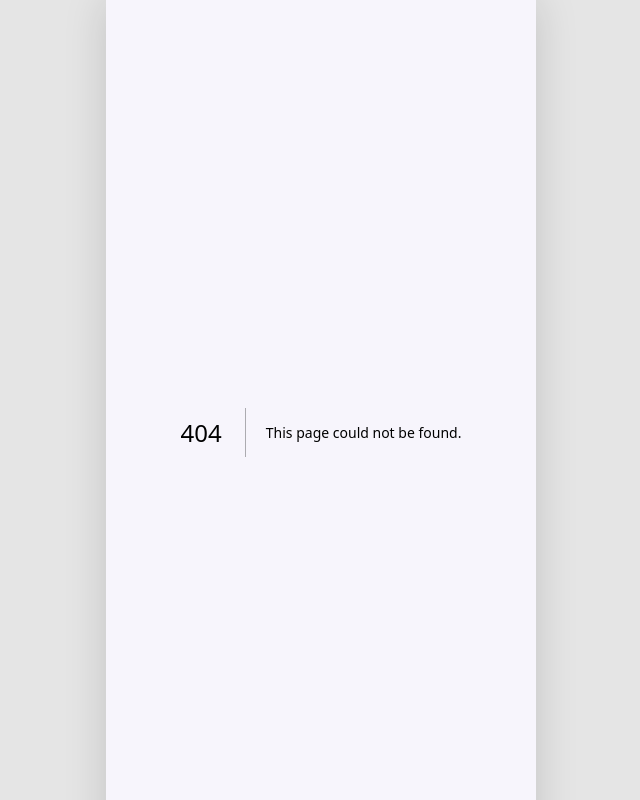
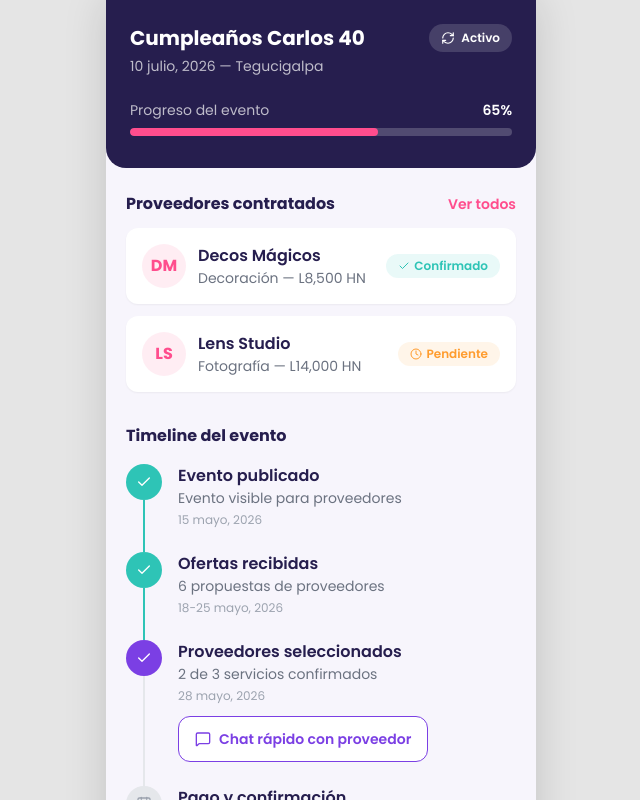
Before and after one commit to AlejandroGBC/Festiva, a Next.js app: page /eventos/1 in a window 1280 px wide. Before the commit this address had no page. Shown: the top 800 px of the page, without its empty margins (319-959 px from the left). Built offline with nearby package versions, Linux system fonts and the light colour scheme.

Commit message:
feat: pantalla de seguimiento de evento con timeline y proveedores contratados

```diff
--- /dev/null
+++ b/src/app/(cliente)/eventos/[id]/page.tsx
@@ -0,0 +1,62 @@
+import { DetalleEventoHeader } from "@/modules/cliente/eventos/components/DetalleEventoHeader";
+import { ProveedorContratadoCard } from "@/modules/cliente/eventos/components/ProveedorContratadoCard";
+import { TimelineItem } from "@/modules/cliente/eventos/components/TimelineItem";
+import { ChatRapidoCard } from "@/modules/cliente/eventos/components/ChatRapidoCard";
+import type { TimelinePaso, ProveedorContratado } from "@/modules/cliente/eventos/types/eventos.types";
+
+// TODO: reemplazar por fetch real a eventos.service.ts cuando conectemos Supabase
+const proveedoresMock: ProveedorContratado[] = [
+  { id: "1", nombreComercial: "Decos Mágicos", iniciales: "DM", servicio: "Decoración", monto: 8500, estado: "confirmado" },
+  { id: "2", nombreComercial: "Lens Studio", iniciales: "LS", servicio: "Fotografía", monto: 14000, estado: "pendiente" },
+];
+
+const pasosMock: TimelinePaso[] = [
+  { titulo: "Evento publicado", descripcion: "Evento visible para proveedores", fecha: "15 mayo, 2026", status: "completado", icon: "check" },
+  { titulo: "Ofertas recibidas", descripcion: "6 propuestas de proveedores", fecha: "18-25 mayo, 2026", status: "completado", icon: "check" },
+  { titulo: "Proveedores seleccionados", descripcion: "2 de 3 servicios confirmados", fecha: "28 mayo, 2026", status: "actual", icon: "check" },
+  { titulo: "Pago y confirmación", descripcion: "Pendiente de completar", fecha: "Próximo paso", status: "pendiente", icon: "calendar" },
+  { titulo: "Evento realizado", descripcion: "", fecha: "10 julio, 2026", status: "pendiente", icon: "award" },
+];
+
+export default function DetalleEventoPage({ params }: { params: { id: string } }) {
+  return (
+    // -m-8 cancela el padding de 2rem heredado de .mobile-shell (globals.css)
+    // así esta página controla su propio espaciado de borde a borde
+    <div className="-m-8 min-h-screen">
+      <DetalleEventoHeader
+        titulo="Cumpleaños Carlos 40"
+        fecha="10 julio, 2026"
+        ubicacion="Tegucigalpa"
+        progreso={65}
+      />
+
+      <div className="px-5 pt-6 pb-24 flex flex-col gap-8">
+        <div>
+          <div className="flex items-center justify-between mb-3">
+            <h2 className="font-bold text-festiva-midnight-blue">Proveedores contratados</h2>
+            <button type="button" className="text-sm font-semibold text-festiva-euphoric-pink">
+              Ver todos
+            </button>
+          </div>
+
+          <div className="flex flex-col gap-3">
+            {proveedoresMock.map((proveedor) => (
+              <ProveedorContratadoCard key={proveedor.id} proveedor={proveedor} />
+            ))}
+          </div>
+        </div>
+
+        <div>
+          <h2 className="font-bold text-festiva-midnight-blue mb-4">Timeline del evento</h2>
+          <div className="flex flex-col">
+            {pasosMock.map((paso, index) => (
+              <TimelineItem key={paso.titulo} {...paso} esUltimo={index === pasosMock.length - 1}>
+                {paso.titulo === "Proveedores seleccionados" && <ChatRapidoCard />}
+              </TimelineItem>
+            ))}
+          </div>
+        </div>
+      </div>
+    </div>
+  );
+}
--- /dev/null
+++ b/src/modules/cliente/eventos/components/ChatRapidoCard.tsx
@@ -0,0 +1,13 @@
+import { MessageSquare } from "lucide-react";
+
+export const ChatRapidoCard = () => {
+  return (
+    <button
+      type="button"
+      className="mt-3 flex items-center gap-2 bg-white border border-festiva-electric-violet rounded-xl px-4 py-3 w-full"
+    >
+      <MessageSquare size={16} className="text-festiva-electric-violet shrink-0" />
+      <span className="text-sm font-semibold text-festiva-electric-violet">Chat rápido con proveedor</span>
+    </button>
+  );
+};
--- /dev/null
+++ b/src/modules/cliente/eventos/components/DetalleEventoHeader.tsx
@@ -0,0 +1,35 @@
+import { RefreshCw } from "lucide-react";
+
+interface DetalleEventoHeaderProps {
+  titulo: string;
+  fecha: string;
+  ubicacion: string;
+  progreso: number;
+}
+
+export const DetalleEventoHeader = ({ titulo, fecha, ubicacion, progreso }: DetalleEventoHeaderProps) => {
+  return (
+    <div className="w-full bg-festiva-midnight-blue text-white px-6 pt-6 pb-8 rounded-t-none rounded-b-[1.25rem]">
+      <div className="flex items-start justify-between gap-3">
+        <div>
+          <h1 className="text-xl font-bold">{titulo}</h1>
+          <p className="text-white/70 text-sm mt-1">{fecha} — {ubicacion}</p>
+        </div>
+        <span className="flex items-center gap-1.5 bg-white/15 text-white text-xs font-semibold px-3 py-1.5 rounded-full whitespace-nowrap">
+          <RefreshCw size={14} />
+          Activo
+        </span>
+      </div>
+
+      <div className="mt-6">
+        <div className="flex items-center justify-between text-sm mb-2">
+          <span className="text-white/70">Progreso del evento</span>
+          <span className="font-semibold">{progreso}%</span>
+        </div>
+        <div className="h-2 bg-white/20 rounded-full overflow-hidden">
+          <div className="h-full bg-festiva-euphoric-pink rounded-full" style={{ width: `${progreso}%` }} />
+        </div>
+      </div>
+    </div>
+  );
+};
--- /dev/null
+++ b/src/modules/cliente/eventos/components/ProveedorContratadoCard.tsx
@@ -0,0 +1,39 @@
+import { Check, Clock } from "lucide-react";
+import { ProveedorContratado } from "../types/eventos.types";
+
+const estadoStyles: Record<ProveedorContratado["estado"], string> = {
+  confirmado: "bg-festiva-mint-neon/10 text-festiva-mint-neon",
+  pendiente: "bg-festiva-confetti-orange/10 text-festiva-confetti-orange",
+};
+
+const estadoLabel: Record<ProveedorContratado["estado"], string> = {
+  confirmado: "Confirmado",
+  pendiente: "Pendiente",
+};
+
+const estadoIcono: Record<ProveedorContratado["estado"], React.ReactNode> = {
+  confirmado: <Check size={12} />,
+  pendiente: <Clock size={12} />,
+};
+
+export const ProveedorContratadoCard = ({ proveedor }: { proveedor: ProveedorContratado }) => {
+  return (
+    <div className="flex items-center gap-3 bg-white rounded-xl p-4 shadow-sm">
+      <div className="w-11 h-11 rounded-full bg-festiva-euphoric-pink/10 text-festiva-euphoric-pink font-bold flex items-center justify-center shrink-0">
+        {proveedor.iniciales}
+      </div>
+
+      <div className="flex-1 min-w-0">
+        <p className="font-semibold text-festiva-midnight-blue truncate">{proveedor.nombreComercial}</p>
+        <p className="text-sm text-gray-500">
+          {proveedor.servicio} — L{proveedor.monto.toLocaleString("es-HN")} HN
+        </p>
+      </div>
+
+      <span className={`flex items-center gap-1 text-xs font-semibold px-3 py-1 rounded-full whitespace-nowrap ${estadoStyles[proveedor.estado]}`}>
+        {estadoIcono[proveedor.estado]}
+        {estadoLabel[proveedor.estado]}
+      </span>
+    </div>
+  );
+};
--- /dev/null
+++ b/src/modules/cliente/eventos/components/TimelineItem.tsx
@@ -0,0 +1,43 @@
+import { Check, Calendar, Award } from "lucide-react";
+import type { TimelinePaso } from "../types/eventos.types";
+
+const circuloEstilo: Record<TimelinePaso["status"], string> = {
+  completado: "bg-festiva-mint-neon text-white",
+  actual: "bg-festiva-electric-violet text-white",
+  pendiente: "bg-gray-200 text-gray-400",
+};
+
+const lineaEstilo: Record<TimelinePaso["status"], string> = {
+  completado: "bg-festiva-mint-neon",
+  actual: "bg-gray-200",
+  pendiente: "bg-gray-200",
+};
+
+const iconos = { check: Check, calendar: Calendar, award: Award };
+
+interface TimelineItemProps extends TimelinePaso {
+  esUltimo: boolean;
+  children?: React.ReactNode;
+}
+
+export const TimelineItem = ({ titulo, descripcion, fecha, status, icon, esUltimo, children }: TimelineItemProps) => {
+  const Icono = iconos[icon];
+
+  return (
+    <div className="flex gap-4">
+      <div className="flex flex-col items-center">
+        <div className={`w-9 h-9 rounded-full flex items-center justify-center shrink-0 ${circuloEstilo[status]}`}>
+          <Icono size={16} />
+        </div>
+        {!esUltimo && <div className={`w-0.5 flex-1 ${lineaEstilo[status]}`} />}
+      </div>
+
+      <div className="pb-6">
+        <p className="font-semibold text-festiva-midnight-blue">{titulo}</p>
+        {descripcion && <p className="text-sm text-gray-500">{descripcion}</p>}
+        <p className="text-xs text-gray-400 mt-1">{fecha}</p>
+        {children}
+      </div>
+    </div>
+  );
+};
```
Also changed, not shown: src/modules/cliente/eventos/types/eventos.types.ts (added, +20 -0 lines).
